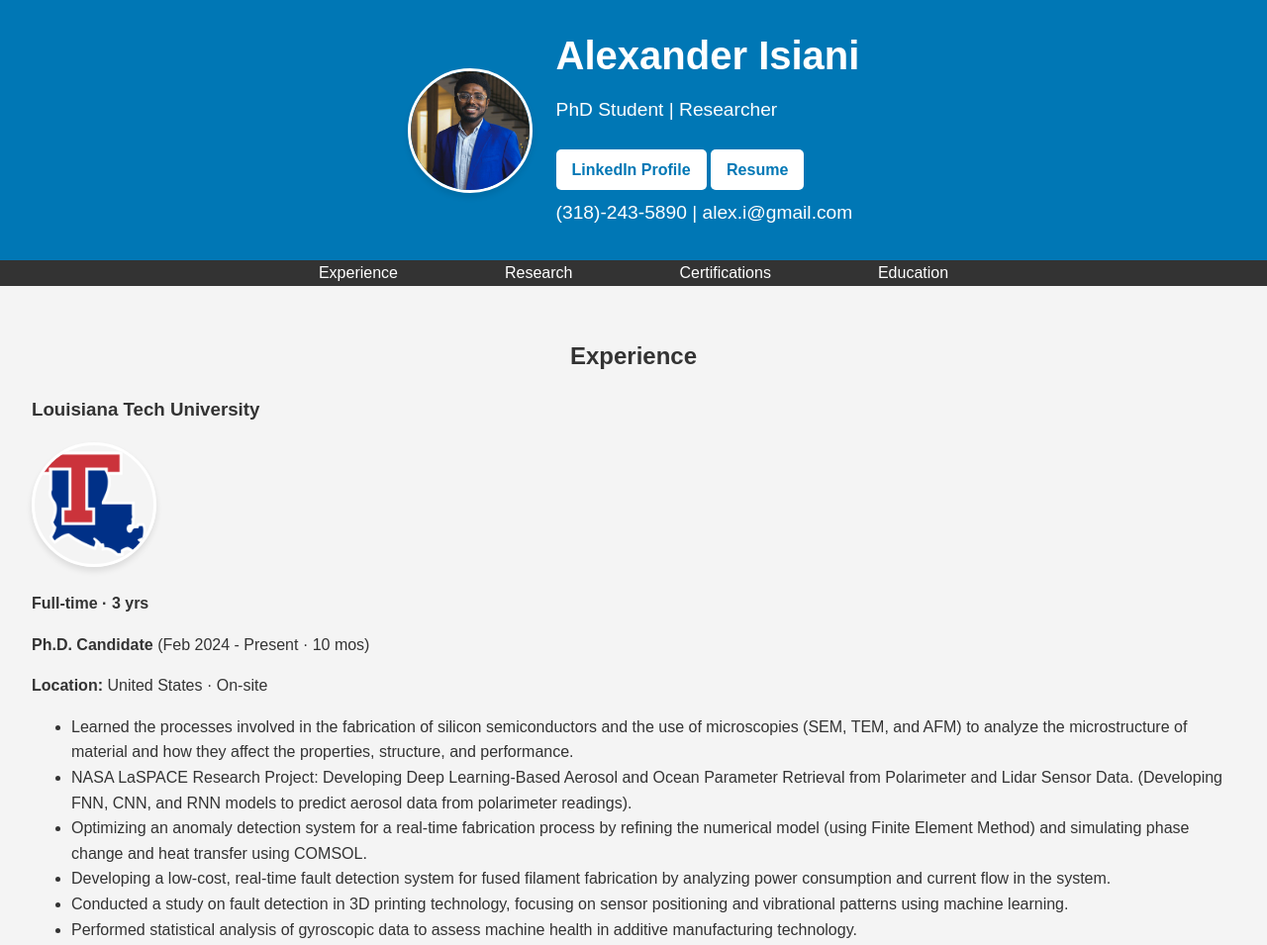
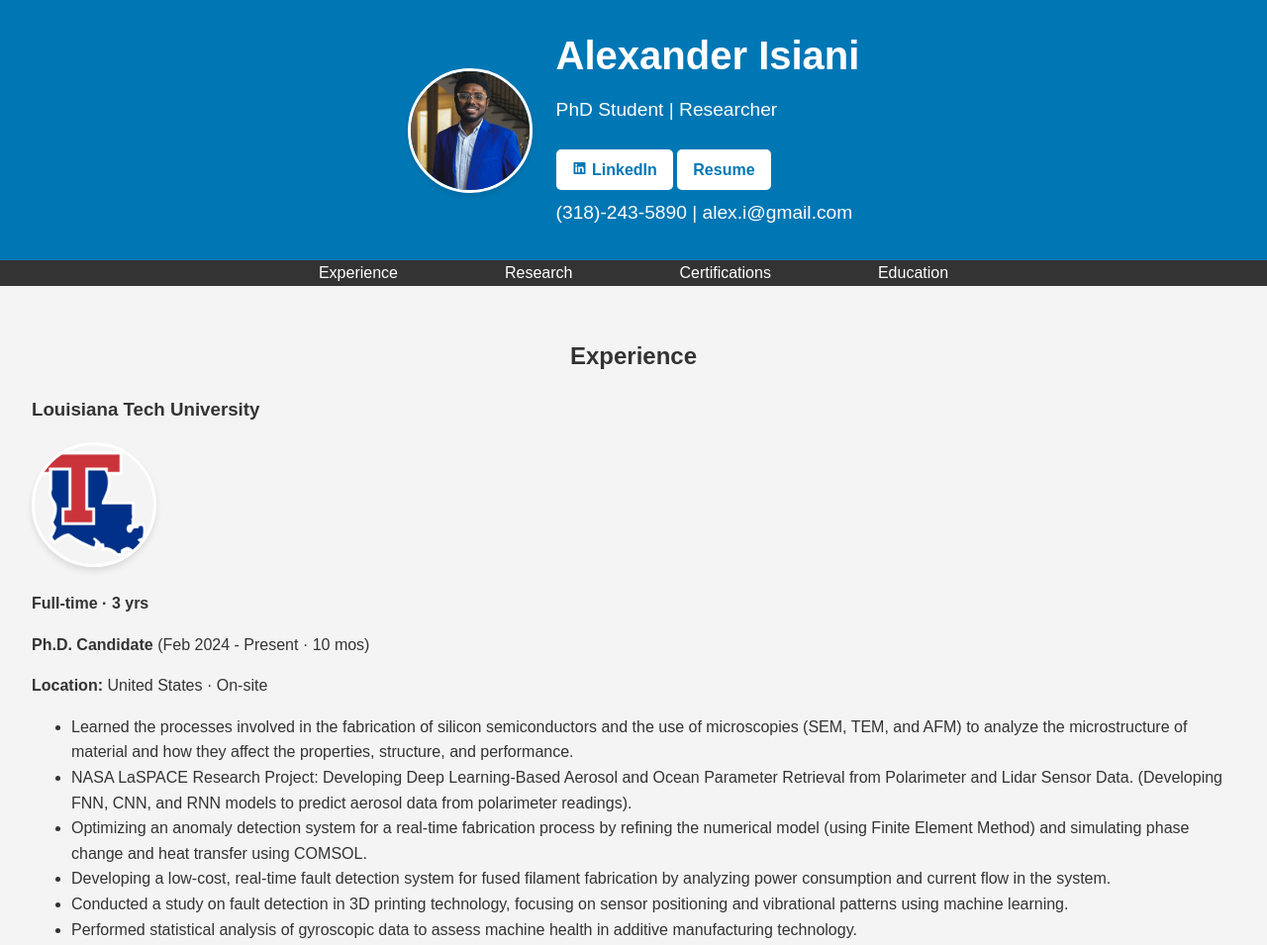
Before and after one commit to eniolabalogs/Alex-website, a plain HTML site: page index.html in a window 1280 px wide. Shown: the top 955 px of the page at 99% size. Drawn offline with nearby package versions, Linux system fonts and the light colour scheme.

Commit message:
Uploading the web site

```diff
--- a/index.html
+++ b/index.html
@@ -23,7 +23,7 @@
                 <h1>Alexander Isiani</h1>
                 <p>PhD Student | Researcher</p>
                 <a href="https://www.linkedin.com/in/isiani-alexander-chukwuemeka/" target="_blank" class="linkedin-link">
-                    LinkedIn Profile
+                    <i class="bx bxl-linkedin-square"></i> LinkedIn
                 </a>
                 <a href="https://www.linkedin.com/in/isiani-alexander-chukwuemeka/" target="_blank" class="linkedin-link">
                     Resume
```
